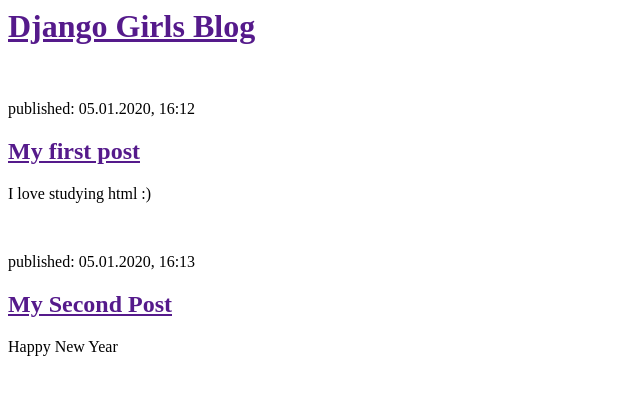
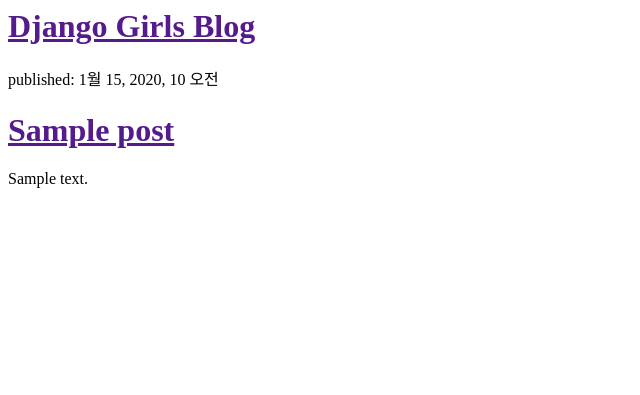
Before and after one commit to 03do-new30/my-first-blog, a Django app: template blog/templates/blog/post_list.html in a window 1280 px wide. Shown: the top 395 px of the page, without its empty margins (0-640 px from the left). Run offline with Django 3.2, Linux system fonts and the light colour scheme; the template is opened without the code that fills it: most values are stand-ins (such as "Sample title", 1, 10 or a date in 2020).

Commit message:
Modified templates to display posts

```diff
--- a/blog/templates/blog/post_list.html
+++ b/blog/templates/blog/post_list.html
@@ -7,18 +7,13 @@
             <h1><a href="">Django Girls Blog</a></h1>
         </div>
 
-        <div>
-            <br/>
-            <p>published: 05.01.2020, 16:12</p>
-            <h2><a href="">My first post</a></h2>
-            <p>I love studying html :)</p>
-        </div>
+        {% for post in posts%}
+            <div>
+                <p>published: {{ post.published_date }}</p>
+                <h1><a href="">{{ post.title }}</a></h1>
+                <p>{{ post.text|linebreaksbr }}</p>
+            </div>
+        {% endfor %}
 
-        <div>
-            <br/>
-            <p>published: 05.01.2020, 16:13</p>
-            <h2><a href="">My Second Post</a> </h2>
-            <p>Happy New Year</p>
-        </div>
     </body>
 </html>
```
Also changed, not shown: blog/views.py (+6 -1 lines).
